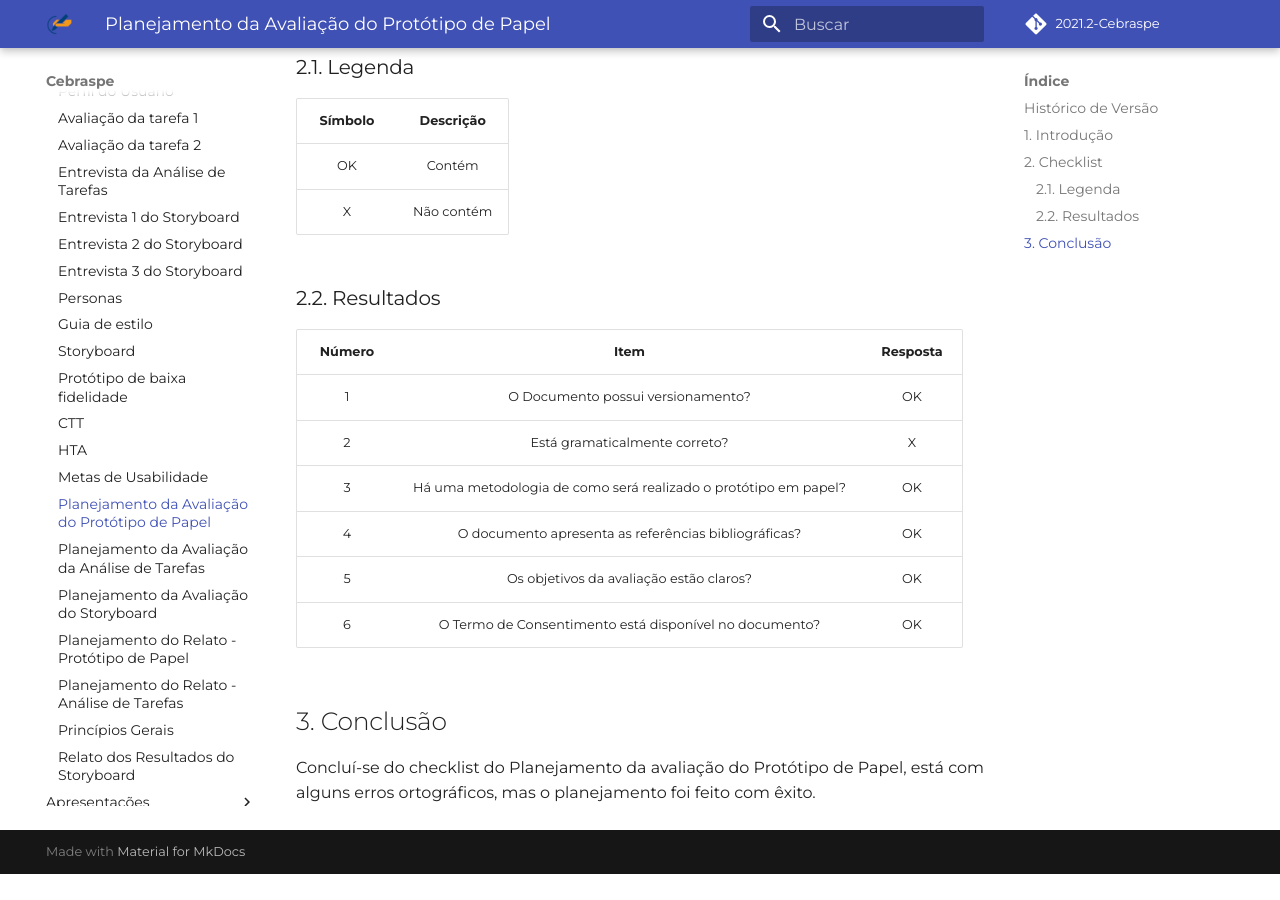
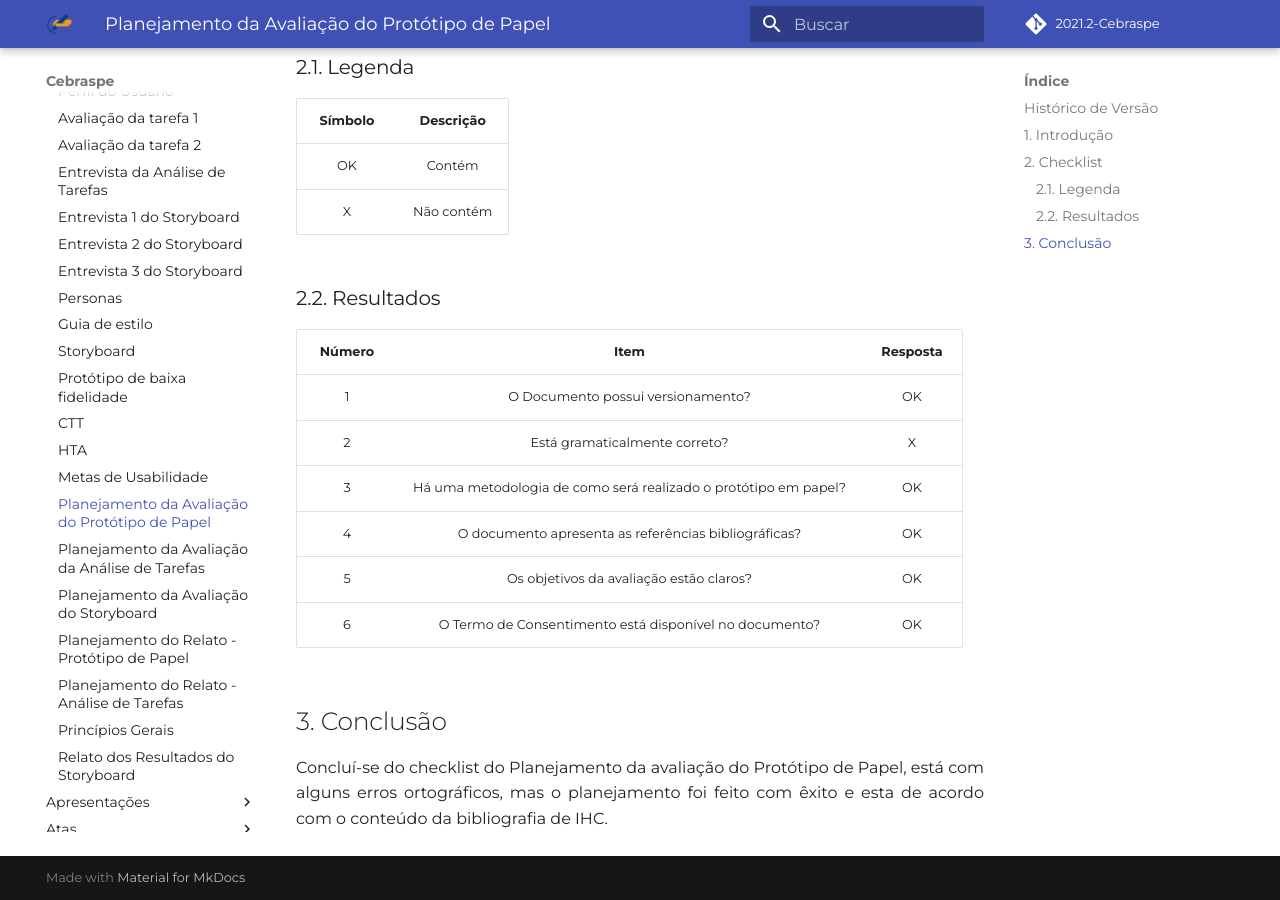
Before and after one commit to Interacao-Humano-Computador/2021.2-Cebraspe, an MkDocs documentation site: the page built from docs/Verificação/planejamento_avaliacao_papel.md, in a window 1280 px wide and 900 px high, scrolled down 561 px. Built offline with MkDocs 1.6.1 and Material for MkDocs 9.7.7, drawn with Linux system fonts in a browser that asks for light colours; some web fonts are replaced; comment, search, counter and statistics services are not loaded; before the commit the page ends 1435 px from its top, so only the background shows below that.

Commit message:
#36 - Correções

```diff
--- a/docs/Verificação/planejamento_avaliacao_papel.md
+++ b/docs/Verificação/planejamento_avaliacao_papel.md
@@ -32,5 +32,5 @@
 |6|O Termo de Consentimento está disponível no documento?|OK|
 
 ## 3. Conclusão
-<p style="text-align: justify;">Concluí-se do checklist do Planejamento da avaliação do Protótipo de Papel, está com alguns erros ortográficos, mas o planejamento foi feito com êxito.
+<p style="text-align: justify;">Concluí-se do checklist do Planejamento da avaliação do Protótipo de Papel, está com alguns erros ortográficos, mas o planejamento foi feito com êxito e esta de acordo com o conteúdo da bibliografia de IHC.
 </p>
```
Also changed, not shown: docs/Verificação/ctt.md (+1 -0 lines), docs/Verificação/planejamento_do_relato.md (+1 -1 lines).
